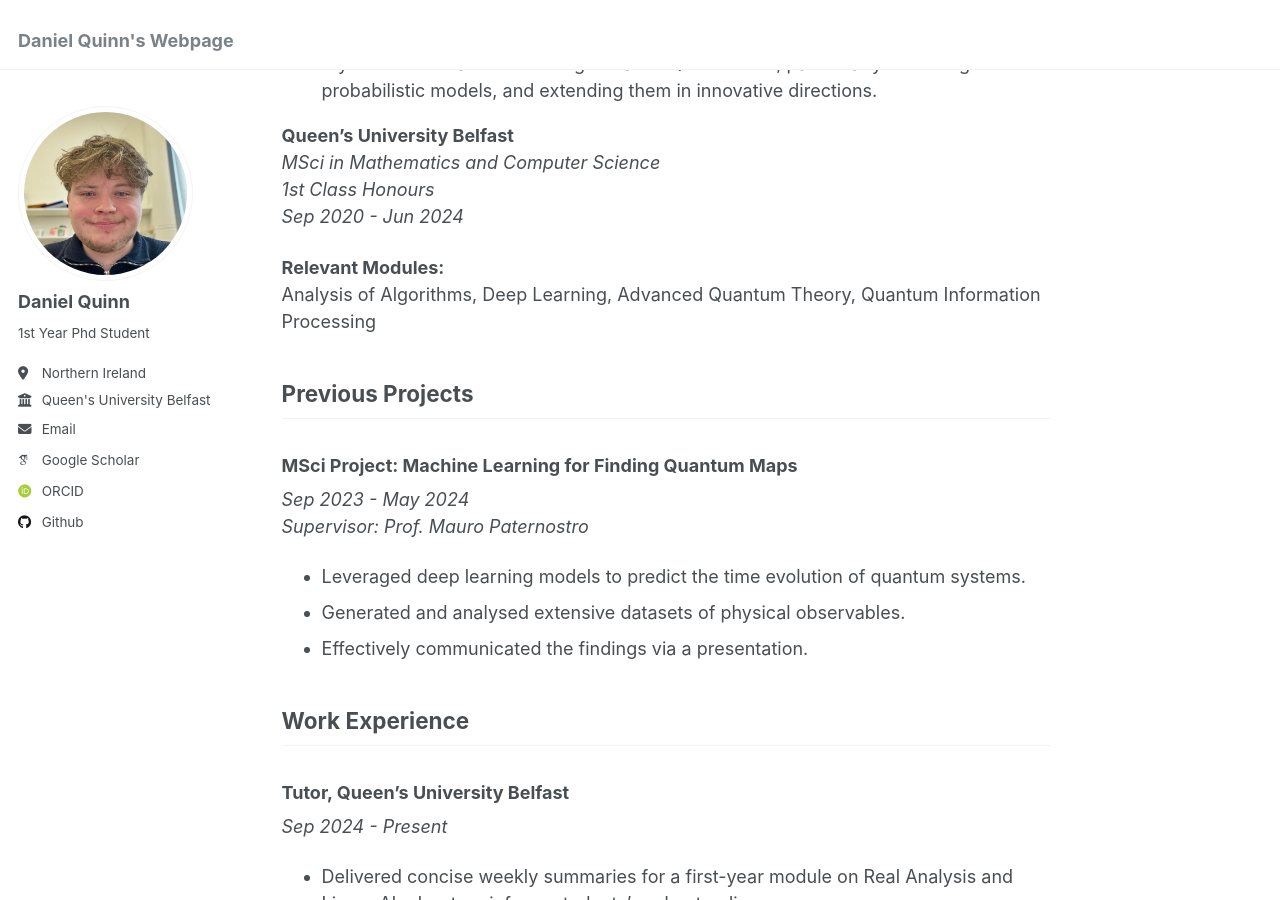
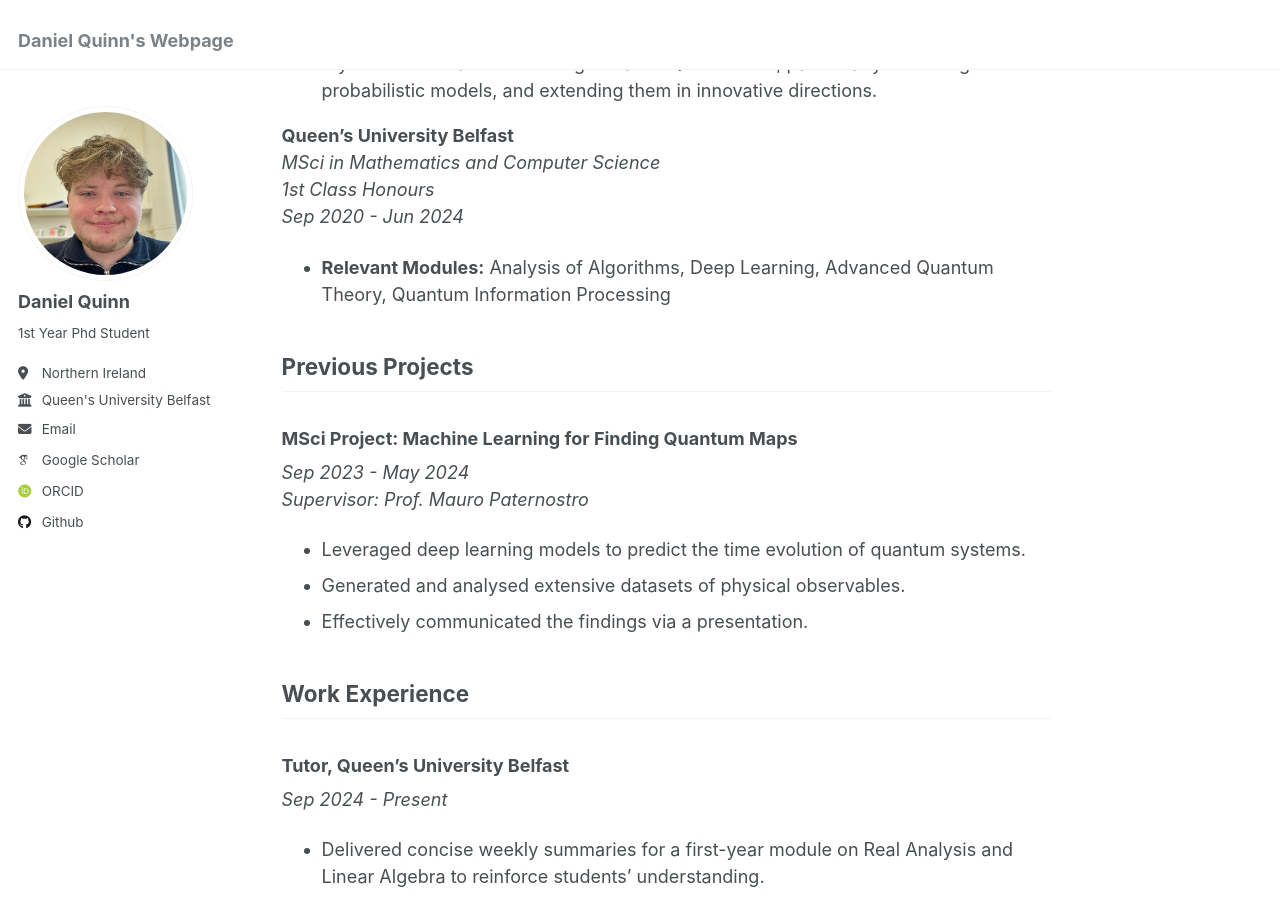
Before and after one commit to DanielQuinn53/DanielQuinn53.github.io, a Jekyll site: the page built from _pages/about.md, in a window 1280 px wide and 900 px high, scrolled down 851 px. Built offline with Jekyll 4.4.1, drawn with Linux system fonts in a browser that asks for light colours; some web fonts are replaced; our own code applies the rules of GitHub Pages for plain Markdown files.

```diff
--- a/_pages/about.md
+++ b/_pages/about.md
@@ -26,8 +26,7 @@ As a proud member of the Quantum Technology Group at Queen’s [QTeQ](https://bl
 *1st Class Honours*
 *Sep 2020 - Jun 2024*
 
-**Relevant Modules:**
-Analysis of Algorithms, Deep Learning, Advanced Quantum Theory, Quantum Information Processing
+- **Relevant Modules:** Analysis of Algorithms, Deep Learning, Advanced Quantum Theory, Quantum Information Processing
 
 ## Previous Projects
 
```
